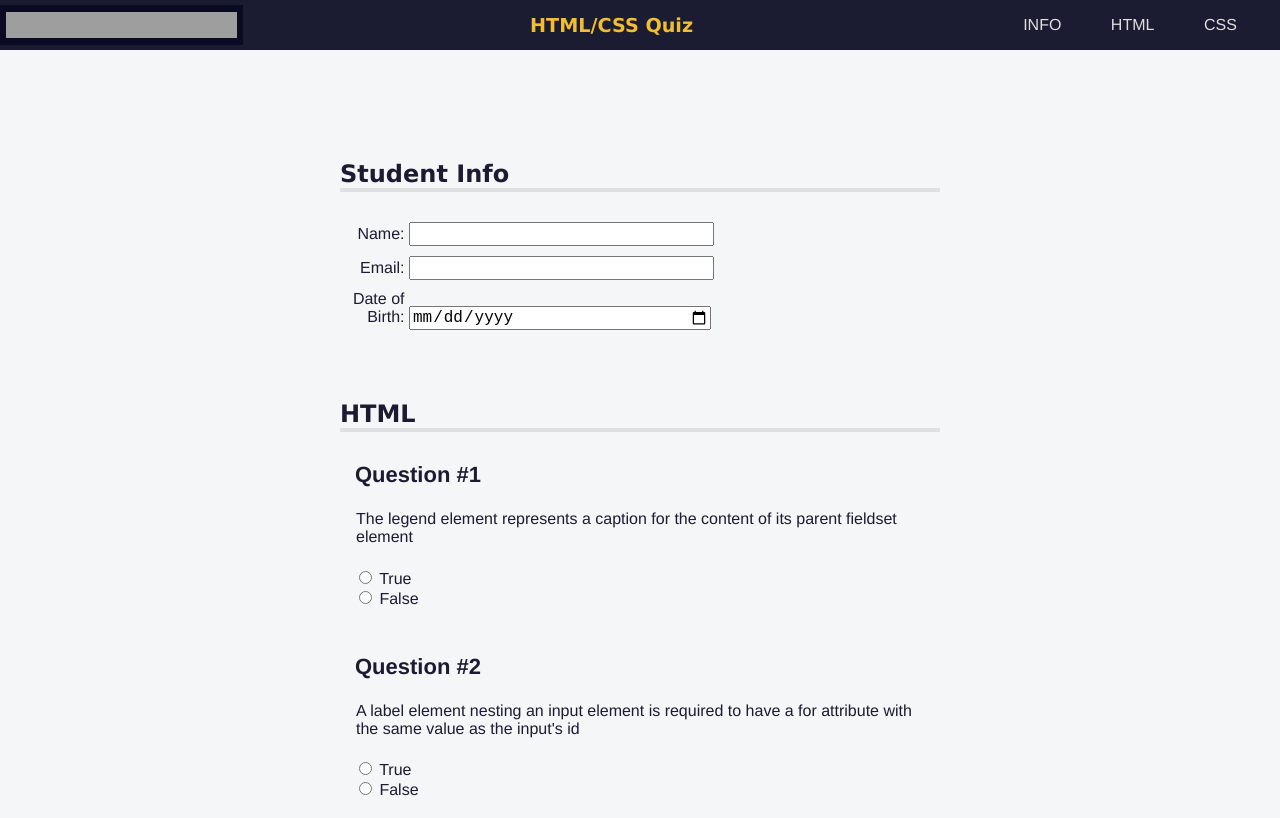
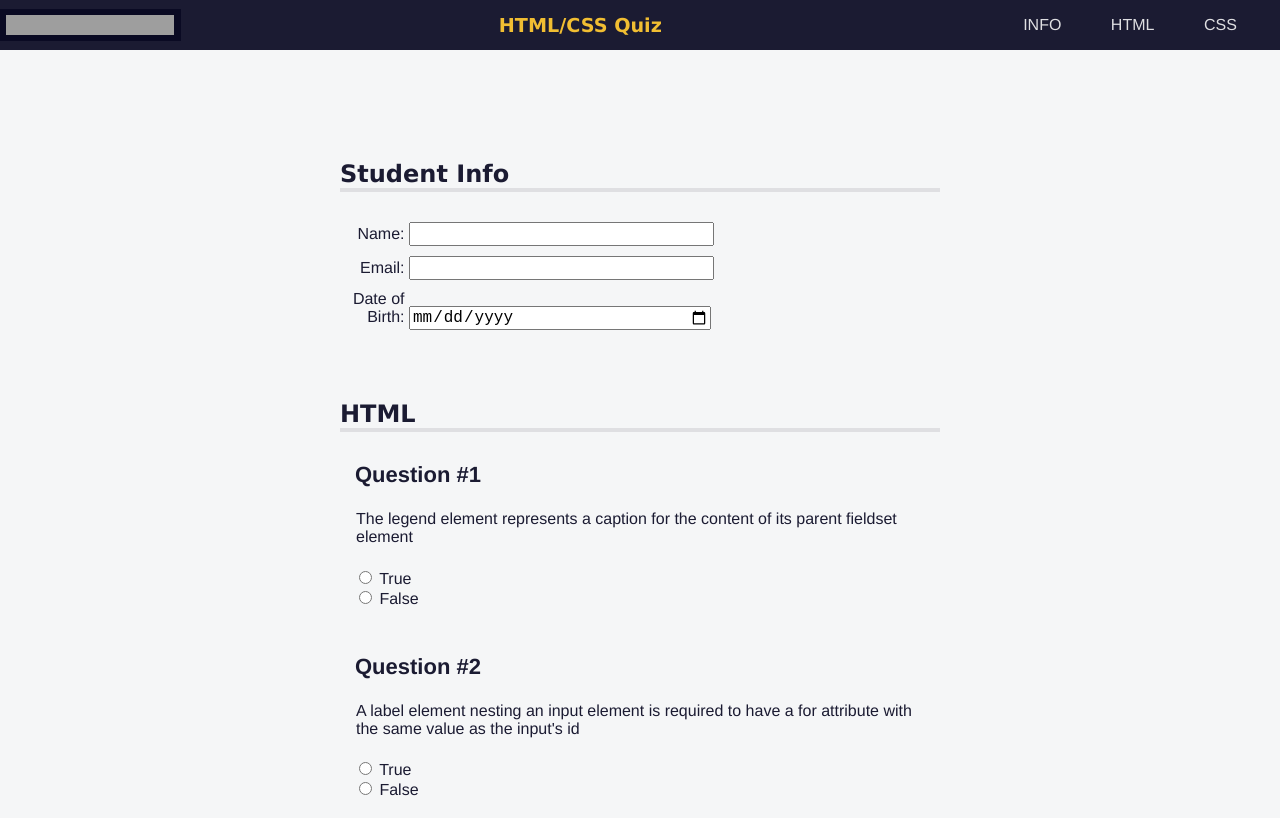
Before and after one commit to josephvyse/frontend-exercises, a plain HTML site: page 08-accessibility-quiz/index.html in a window 1280 px wide. Shown: the top 818 px of the page. Drawn offline with Linux system fonts and the light colour scheme; grey boxes are pictures that could not be loaded.

Commit message:
Update styles.css

```diff
--- a/08-accessibility-quiz/styles.css
+++ b/08-accessibility-quiz/styles.css
@@ -22,7 +22,7 @@ header {
 }
 
 #logo {
-  width: max(10rem, 18vw);
+  height: max(1rem, 1.5vw);
   background-color: #0a0a23;
   aspect-ratio: 35 / 4;
   padding: 0.4rem;
```
